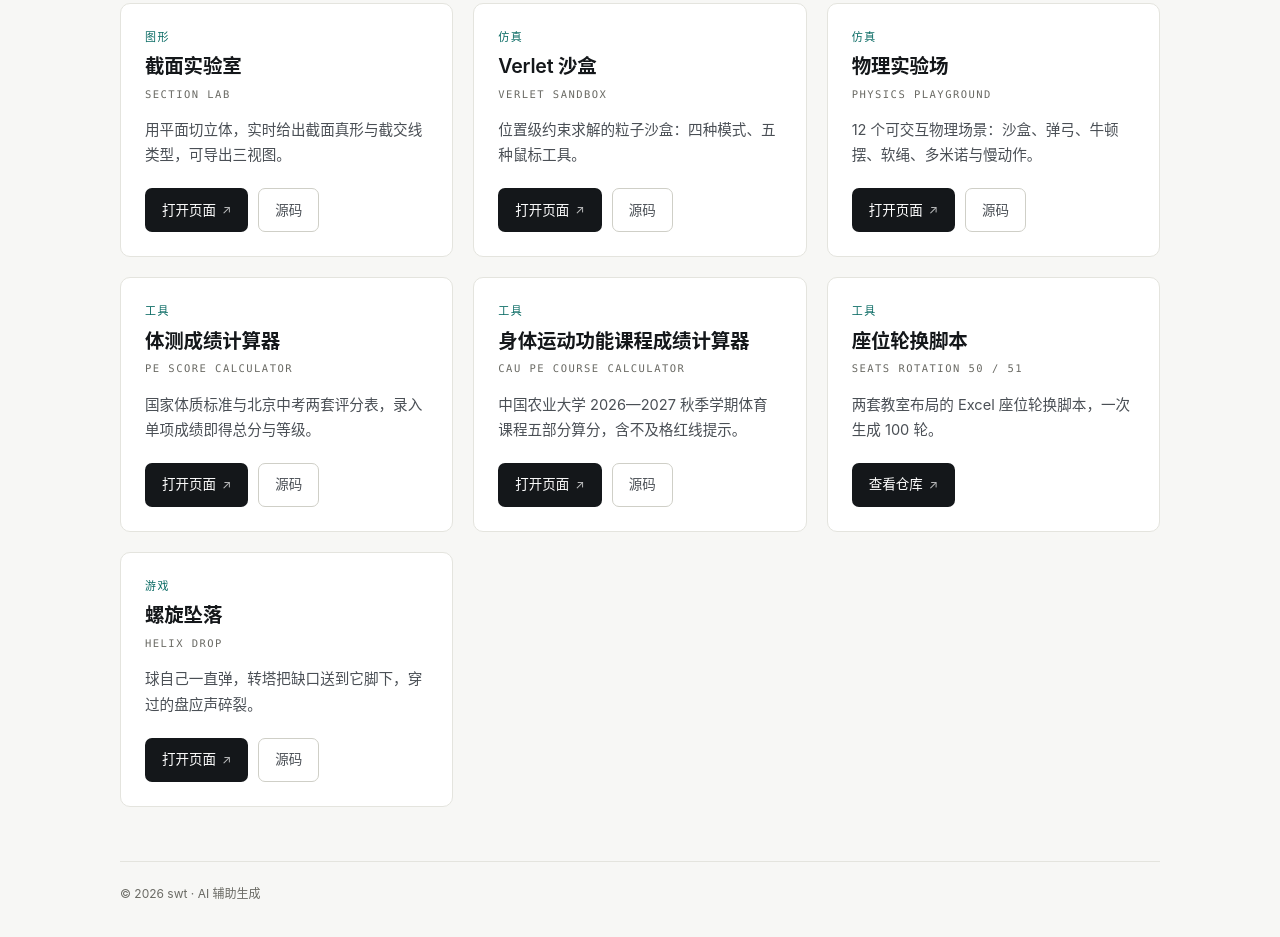
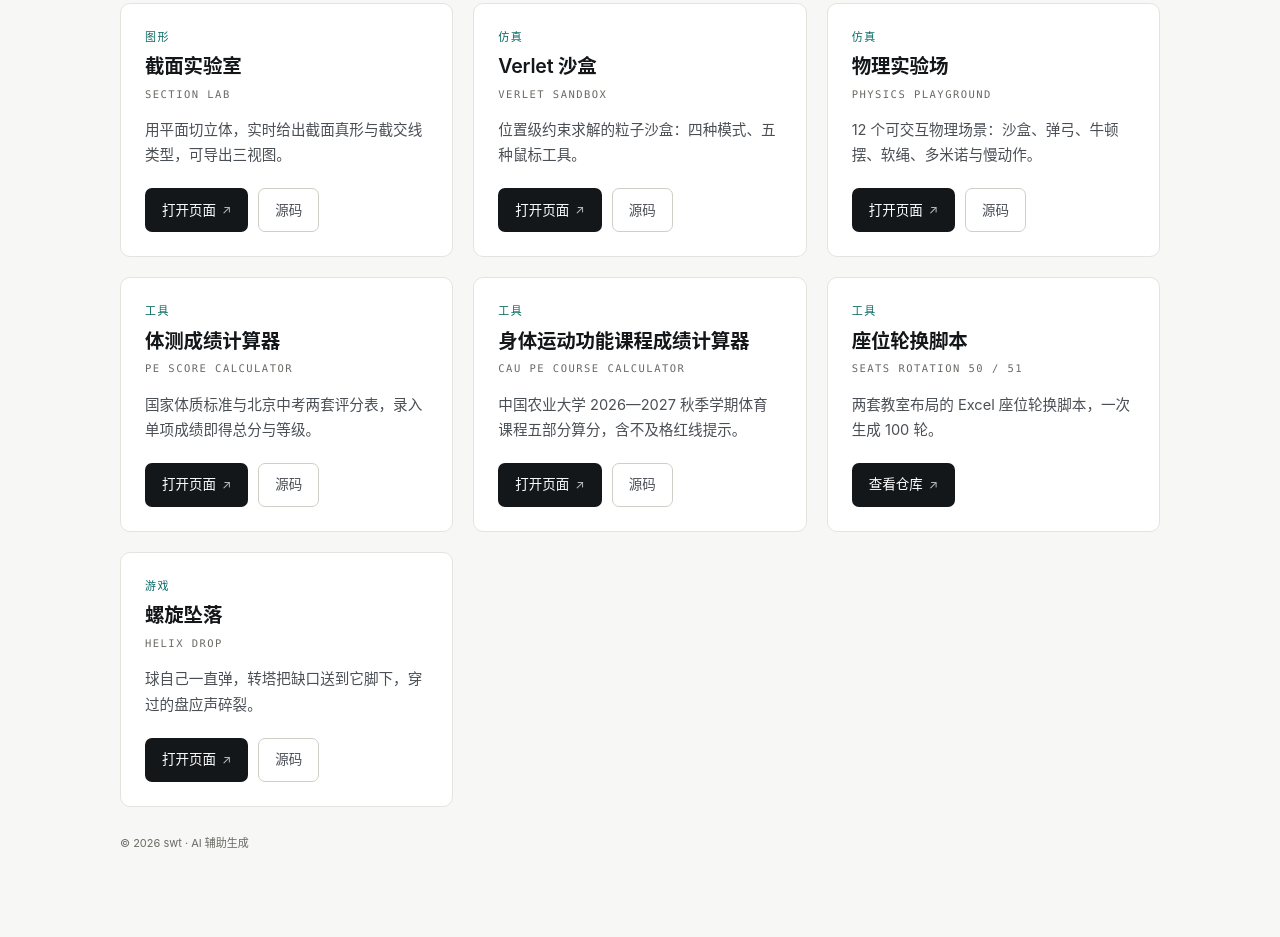
Before and after one commit to wtsswt/projects, a plain HTML site: page index.html in a window 1280 px wide. Shown: the part 673-1610 px from the top of the page. Drawn offline with Linux system fonts and the light colour scheme.

Commit message:
署名去掉分割线与大段留白

```diff
--- a/index.html
+++ b/index.html
@@ -187,14 +187,12 @@
 
   /* ---------- footer ---------- */
   .foot{
-    margin-top:clamp(34px,4.6vw,54px);
-    padding-top:clamp(18px,2.4vw,22px);
+    margin-top:clamp(20px,2.8vw,28px);
     padding-bottom:env(safe-area-inset-bottom);
-    border-top:1px solid var(--line);
   }
   .sign{
     margin:0;
-    font-size:12px;
+    font-size:11px;
     line-height:1.6;
     color:var(--faint);
   }
```
